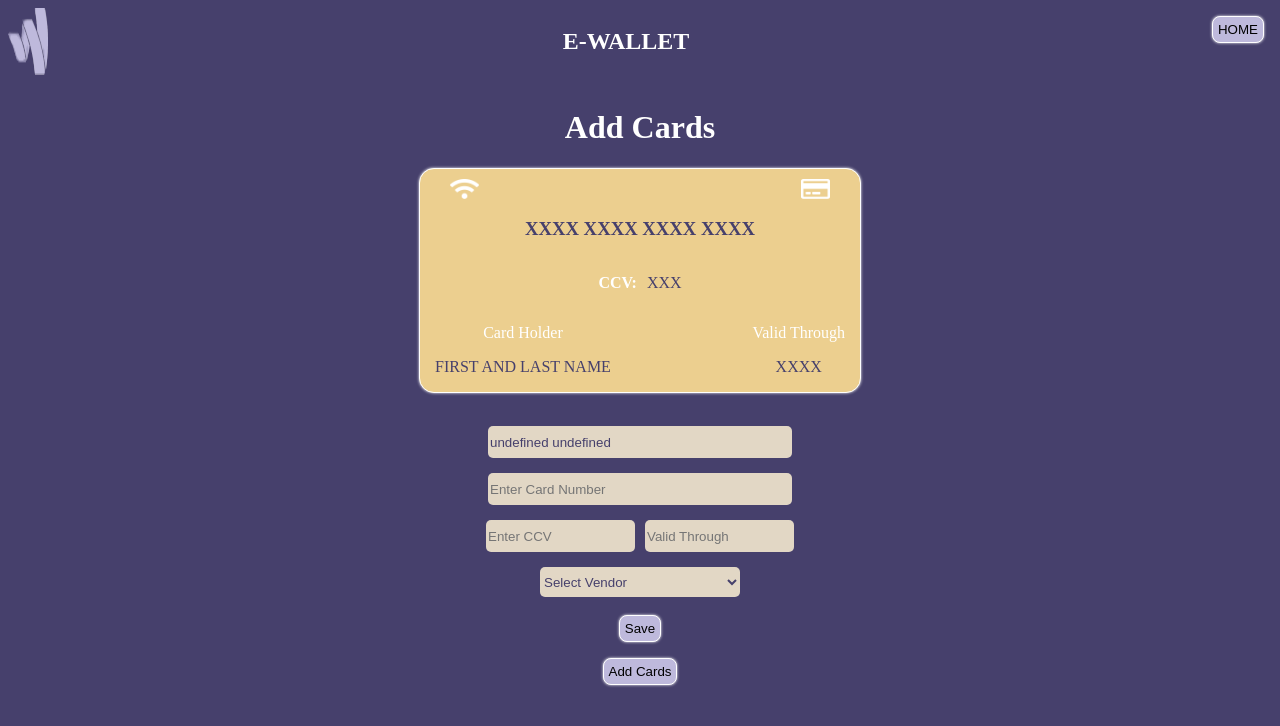
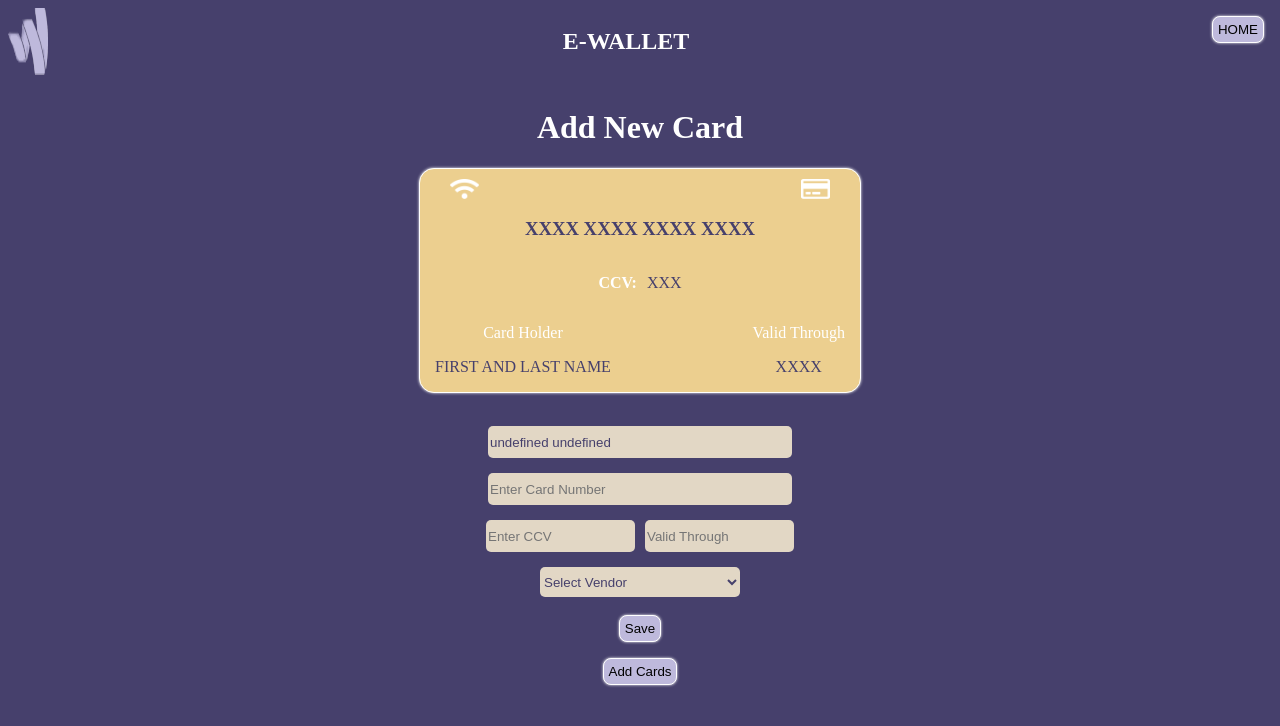
Before and after one commit to kristinaradovanovic/e-wallet-project, a React (Vite) app: page /new in a window 1280 px wide. Shown: the top 726 px of the page. Built offline with nearby package versions, Linux system fonts and the light colour scheme.

Commit message:
commit eleven

```diff
--- a/src/routes/NewCard.jsx
+++ b/src/routes/NewCard.jsx
@@ -70,7 +70,7 @@ export const NewCard = () => {
     return(
         <div>
 
-            <h1>Add Cards</h1>
+            <h1>Add New Card</h1>
                 <NewCardExample/>
 
             <div className="inputWrapper">
```
